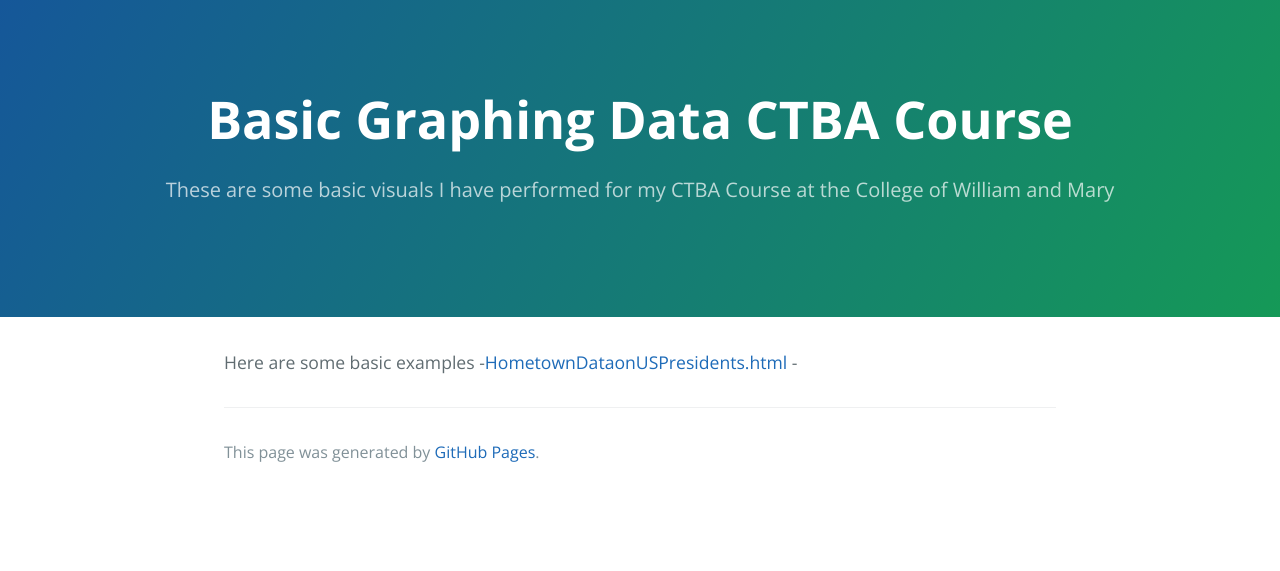
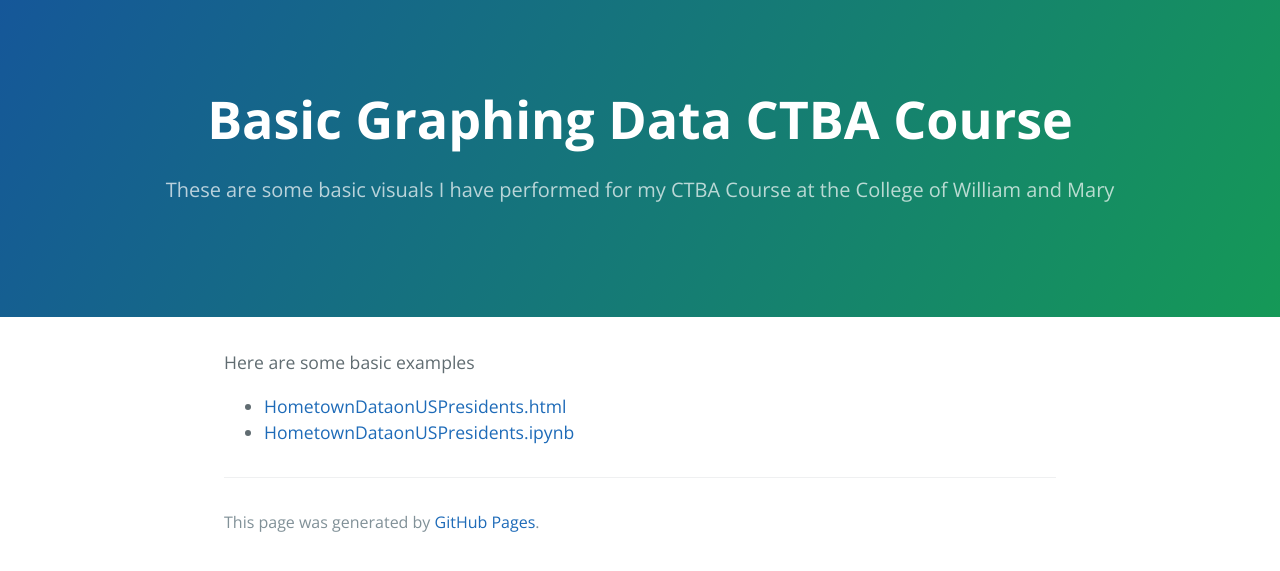
Before and after one commit to EnGinear87/EnGinear87.github.io, a Jekyll site: the page built from Basic Graphing Data/index.md, in a window 1280 px wide. Shown: the top 571 px of the page. Built offline with Jekyll 4.4.1, drawn with Linux system fonts in a browser that asks for light colours; our own code applies the rules of GitHub Pages for plain Markdown files.

Commit message:
Update index.md

```diff
--- a/Basic Graphing Data/index.md
+++ b/Basic Graphing Data/index.md
@@ -3,5 +3,5 @@ title: Basic Graphing Data CTBA Course
 description: These are some basic visuals I have performed for my CTBA Course at the College of William and Mary
 ---
 Here are some basic examples
--[HometownDataonUSPresidents.html](HometownDataonUSPresidents.html)
--
+- [HometownDataonUSPresidents.html](HometownDataonUSPresidents.html)
+- [HometownDataonUSPresidents.ipynb](HometownDataonUSPresidents.ipynb)
```
